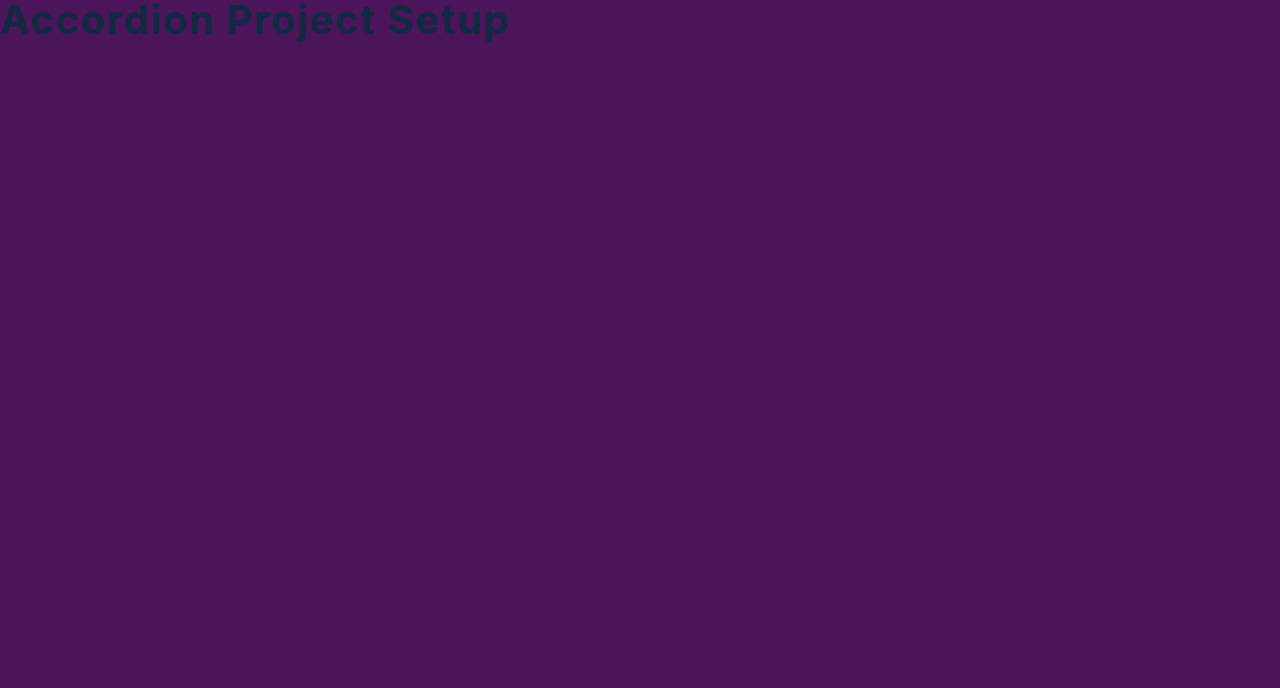
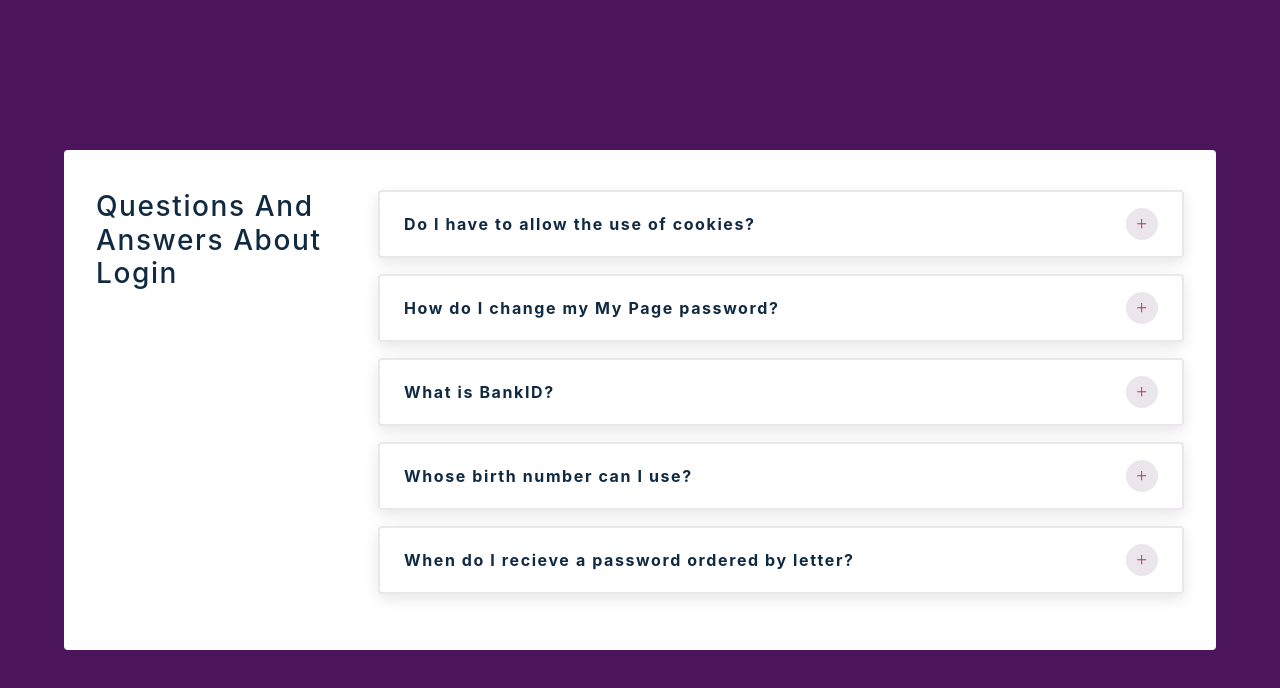
Before and after one commit to bisoladev/accordion-project, a React (Create React App) app: page / in a window 1280 px wide. Shown: the top 688 px of the page. Built offline with nearby package versions, Linux system fonts and the light colour scheme.

Commit message:
Set up Question component

```diff
--- a/src/App.js
+++ b/src/App.js
@@ -1,8 +1,20 @@
 import React, { useState } from "react";
 import data from "./data";
-import SingleQuestion from "./Question";
+import Question from "./Question";
 function App() {
-  return <h2>accordion project setup</h2>;
+  const [questions, setQuestions] = useState(data);
+  return (
+    <main>
+      <div className="container">
+        <h3>Questions and answers about login</h3>
+        <section className="info">
+          {questions.map((question) => {
+            return <Question key={question.id} {...question} />;
+          })}
+        </section>
+      </div>
+    </main>
+  );
 }
 
 export default App;
--- a/src/Question.js
+++ b/src/Question.js
@@ -1,7 +1,18 @@
 import React, { useState } from "react";
 import { AiOutlineMinus, AiOutlinePlus } from "react-icons/ai";
-const Question = () => {
-  return <h2>question component</h2>;
+const Question = ({ title, info }) => {
+  const [showInfo, setShowInfo] = useState(false);
+  return (
+    <article className="question">
+      <header>
+        <h4>{title}</h4>
+        <button className="btn" onClick={() => setShowInfo(!showInfo)}>
+          {showInfo ? <AiOutlineMinus /> : <AiOutlinePlus />}
+        </button>
+      </header>
+      {showInfo && <p>{info}</p>}
+    </article>
+  );
 };
 
 export default Question;
```
